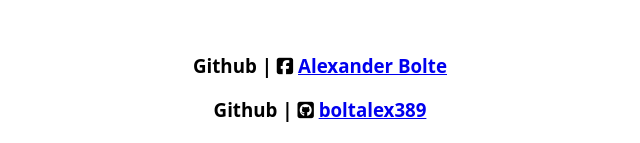
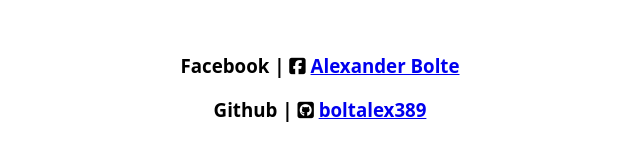
Before and after one commit to boltalex389/akbolte, a plain HTML site: page index.html in a window 1280 px wide. Shown: the part 196-339 px from the top of the page, without its empty margins (320-960 px from the left). Drawn offline with Linux system fonts and the light colour scheme; files that its build step writes are made by us from their sources.

Commit message:
Update index.html

```diff
--- a/index.html
+++ b/index.html
@@ -20,7 +20,7 @@
   <br>
   <h2 style="font-family:Open Sans; text-align:center">Social Media</h2>
   <br>
-    <h3 style="font-family:Open Sans; text-align:center; border-radius:10px;">Github | <i class="fab fa-facebook-square"></i> <a href="https://m.facebook.com/alexander.bolte.16">Alexander Bolte</a></h3>
+    <h3 style="font-family:Open Sans; text-align:center; border-radius:10px;">Facebook | <i class="fab fa-facebook-square"></i> <a href="https://m.facebook.com/alexander.bolte.16">Alexander Bolte</a></h3>
   <h3 style="font-family:Open Sans; text-align:center; border-radius:10px;">Github | <i class="fab fa-github-square"></i> <a href="https://github.com/boltalex389">boltalex389</a></h3>
 
  </body>
```
